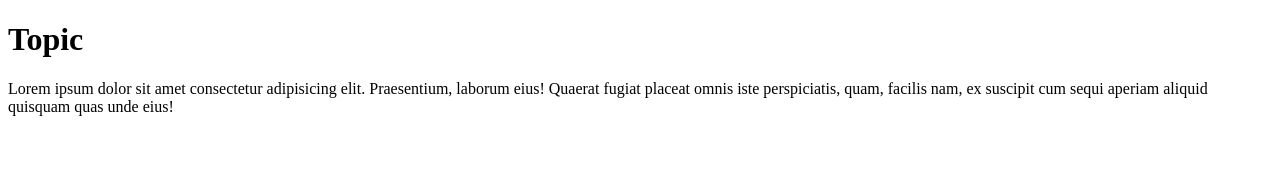
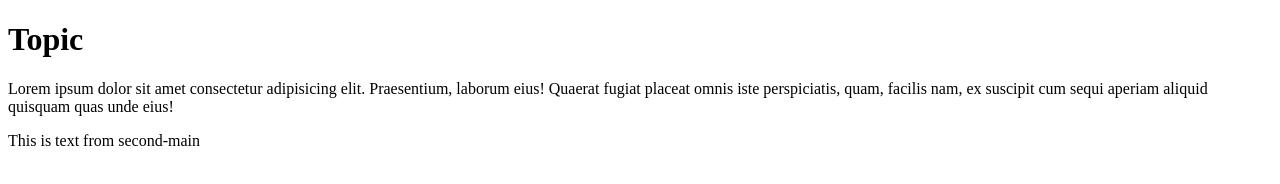
Before and after one commit to lolipopfounder/git-try, a plain HTML site: page index.html in a window 1280 px wide. Drawn offline with Linux system fonts and the light colour scheme.

Commit message:
add text to second-main
second main = second branch

```diff
--- a/index.html
+++ b/index.html
@@ -10,5 +10,6 @@
     <h1>Topic</h1>
     <p>Lorem ipsum dolor sit amet consectetur adipisicing elit. Praesentium, laborum eius! Quaerat fugiat placeat omnis iste perspiciatis, quam, facilis nam, ex suscipit cum sequi aperiam aliquid quisquam quas unde eius!</p>
     <a href="#"></a>
+    <p>This is text from second-main</p>
 </body>
 </html>
```
